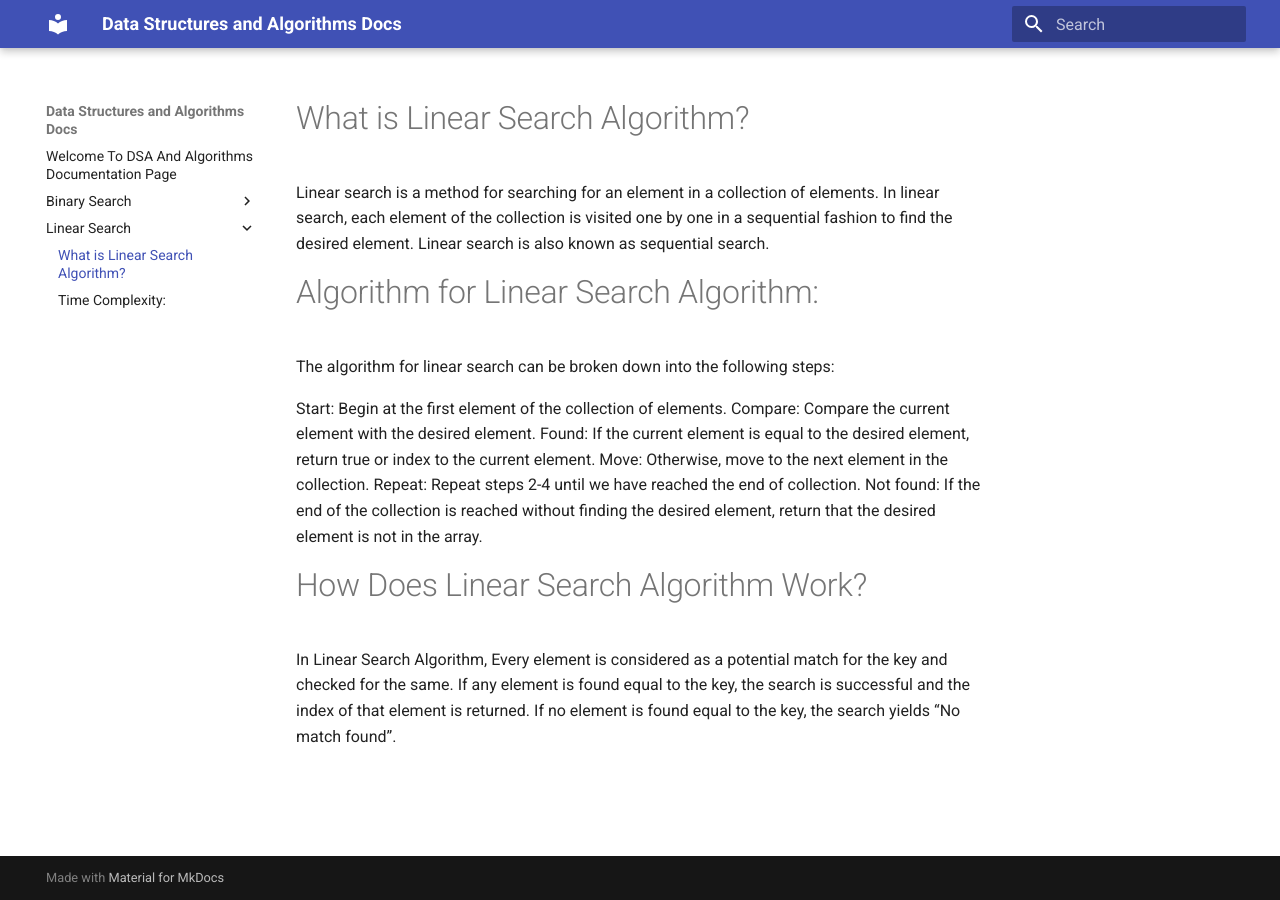
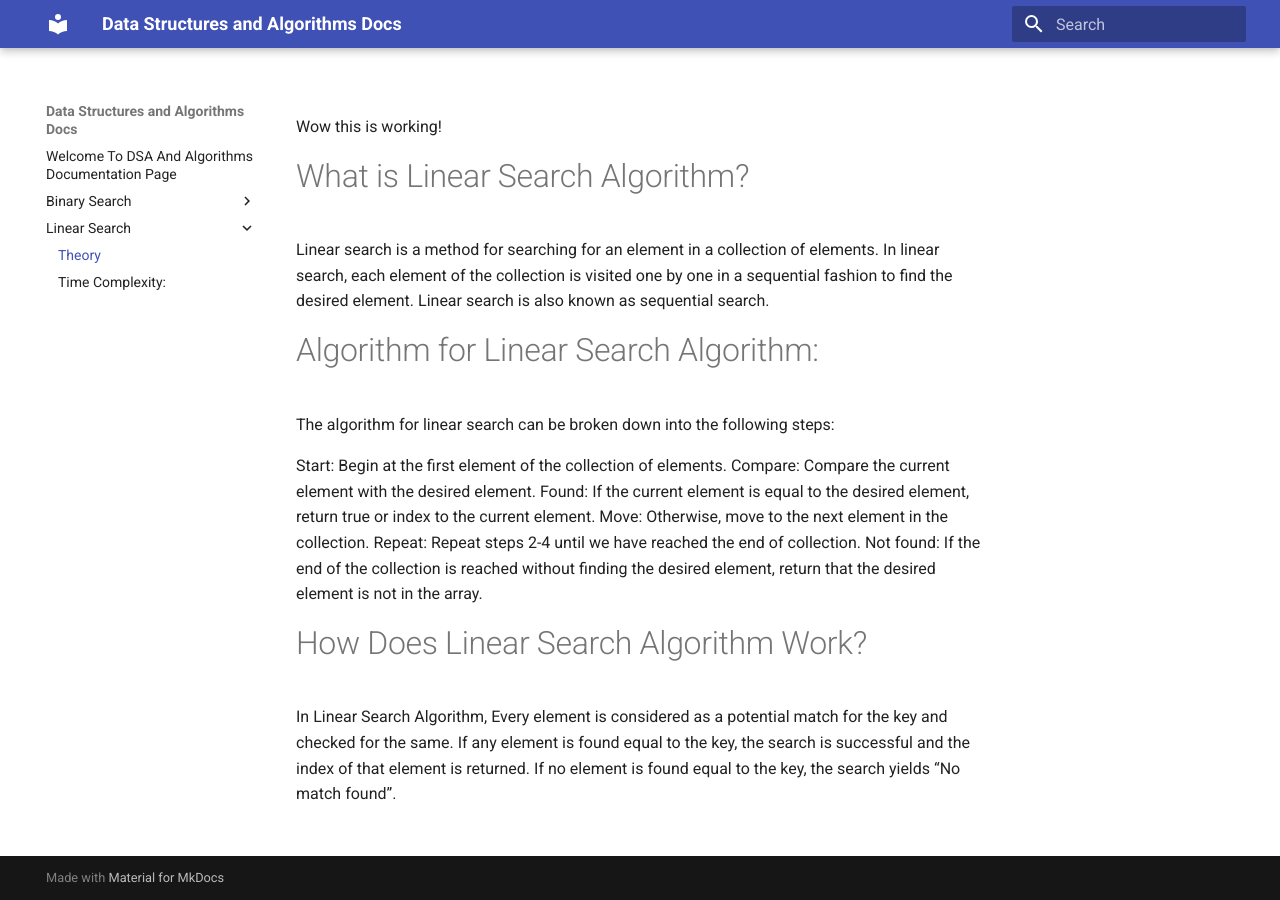
Before and after one commit to Shamik-Nestle/wiki-to-git-pages, an MkDocs documentation site: the page built from docs/Linear Search/Theory.md, in a window 1280 px wide. Built offline with MkDocs 1.6.1 and Material for MkDocs 9.7.7, drawn with Linux system fonts in a browser that asks for light colours.

Commit message:
(Azure Bot)chore:Adding/Updating pages in docs

```diff
--- a/docs/Linear Search/Theory.md
+++ b/docs/Linear Search/Theory.md
@@ -1,3 +1,4 @@
+Wow this is working!
 # What is Linear Search Algorithm?
 Linear search is a method for searching for an element in a collection of elements. In linear search, each element of the collection is visited one by one in a sequential fashion to find the desired element. Linear search is also known as sequential search.
 
```
